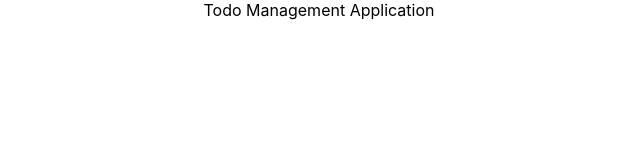
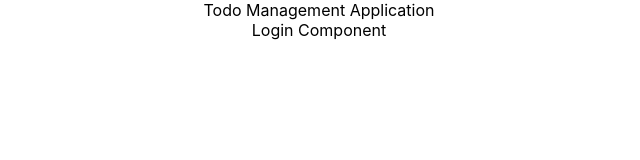
Before and after one commit to Inderby/todo-app, a React (Create React App) app: page / in a window 1280 px wide. Shown: the top 160 px of the page, without its empty margins (321-961 px from the left). Built offline with nearby package versions, Linux system fonts and the light colour scheme.

Commit message:
generate `LoginComponent.jsx`

```diff
--- /dev/null
+++ b/src/component/LoginComponent.jsx
@@ -0,0 +1,7 @@
+export default function LoginComponent(){
+    return (
+        <div className="Login">
+            Login Component
+        </div>
+    )
+}
--- a/src/component/TodoApp.jsx
+++ b/src/component/TodoApp.jsx
@@ -1,7 +1,9 @@
+import LoginComponent from "./LoginComponent"
 export default function TodoApp(){
     return (
         <div className="TodoApp">
             Todo Management Application
+            <LoginComponent/>
         </div>
     )
 }
```
